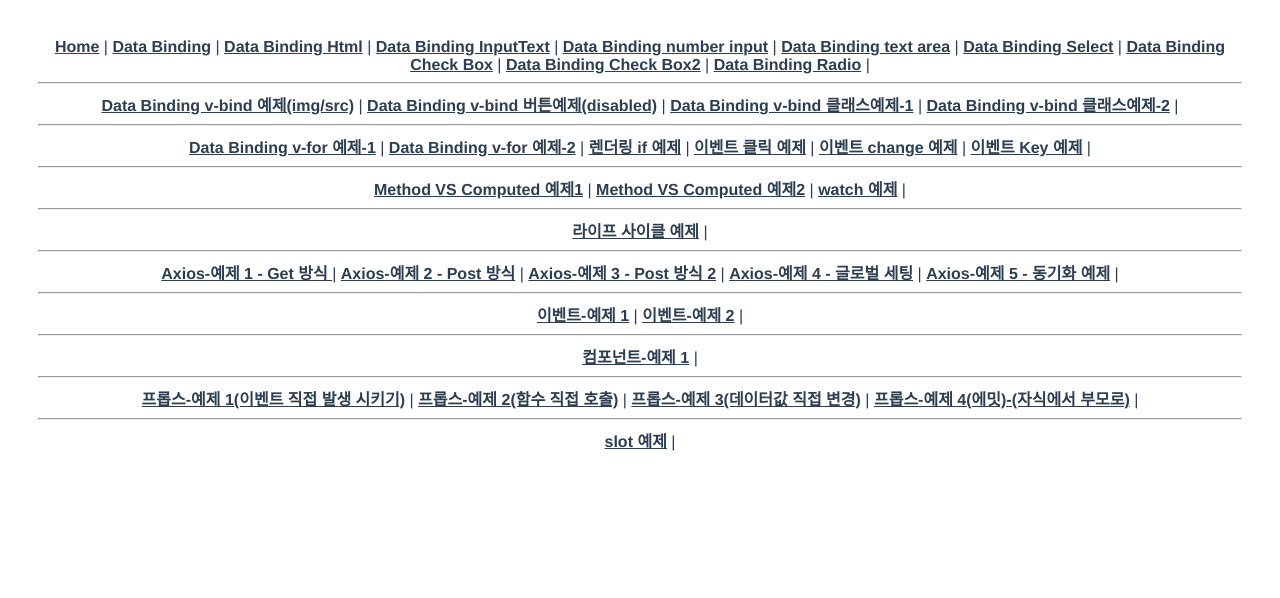
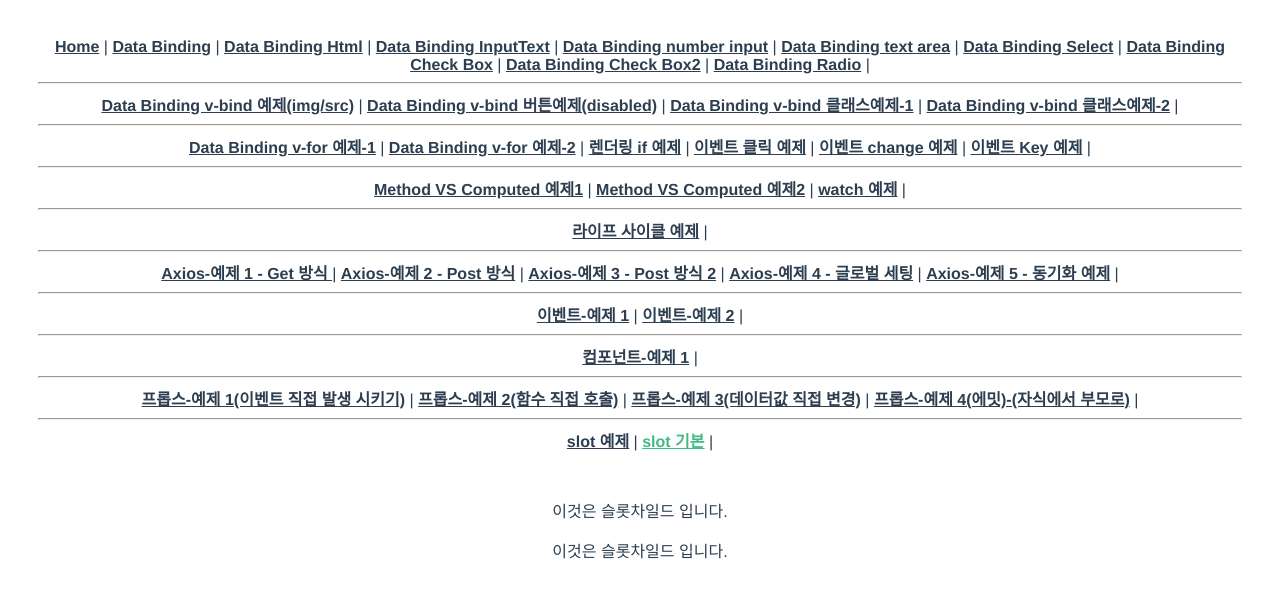
Before and after one commit to n3316202/vue3-sindorim-3, a Vue app: page /slot2 in a window 1280 px wide. Shown: the top 598 px of the page. Built offline with nearby package versions, Linux system fonts and the light colour scheme.

Commit message:
슬롯 추가

```diff
--- a/src/App.vue
+++ b/src/App.vue
@@ -43,7 +43,7 @@
     <router-link to="/props3">프롭스-예제 3(데이터값 직접 변경)</router-link> |
     <router-link to="/props4">프롭스-예제 4(에밋)-(자식에서 부모로)</router-link> |
     <hr />
-    <router-link to="/slot">slot 예제</router-link> |
+    <router-link to="/slot">slot 예제</router-link> | <router-link to="/slot2">slot 기본</router-link> |
   </nav>
   <router-view />
 </template>
--- a/src/router/index.js
+++ b/src/router/index.js
@@ -202,6 +202,12 @@ const routes = [
     path: '/slot',
     name: 'SlotUseModalLayout',
     component: () => import(/* webpackChunkName: "slot" */ '../views/slot/SlotUseModalLayout.vue')
+  },
+  {
+    //src\views\slot\SlotUseModalLayout.vue
+    path: '/slot2',
+    name: 'SlotParent',
+    component: () => import(/* webpackChunkName: "slot" */ '../views/slot/SlotParent.vue')
   }
 ]
 
--- /dev/null
+++ b/src/views/slot/SlotChild.vue
@@ -0,0 +1,6 @@
+<template>
+  <div>
+    <slot></slot>
+  </div>
+</template>
+<style scoped></style>
--- a/src/views/slot/SlotModalLayout.vue
+++ b/src/views/slot/SlotModalLayout.vue
@@ -9,10 +9,12 @@
     <footer>
       <slot name="footer"></slot>
     </footer>
-</div>
+  </div>
 </template>
 <style scoped>
 .modal-container {
   border: 1px solid #ddd;
 }
 </style>
+
+<!-- https://velog.io/@kungsboy/Vue-3.0-Slots%EC%8A%AC%EB%A1%AF -->
--- /dev/null
+++ b/src/views/slot/SlotParent.vue
@@ -0,0 +1,21 @@
+<template>
+  <SlotChild>
+    <p>이것은 슬롯차일드 입니다.</p>
+    <p>이것은 슬롯차일드 입니다.</p></SlotChild
+  >
+</template>
+
+<script>
+import SlotChild from '@/views/slot/SlotChild.vue'
+
+export default {
+  components: { SlotChild }
+}
+</script>
+
+<style scoped></style>
+
+<!-- slot이란 부모가 되는 컴포넌트쪽에서 자식 컴포넌트의 템플렛의 일부를 삽입하는 기능이다.
+
+Slots are a powerful feature in Vue that allow for more flexible and reusable components.
+We use slots in Vue to send content from the parent into the <template> of a child component. -->
```
Also changed, not shown: 1 other file (tests, documents, lock files or other folders).
